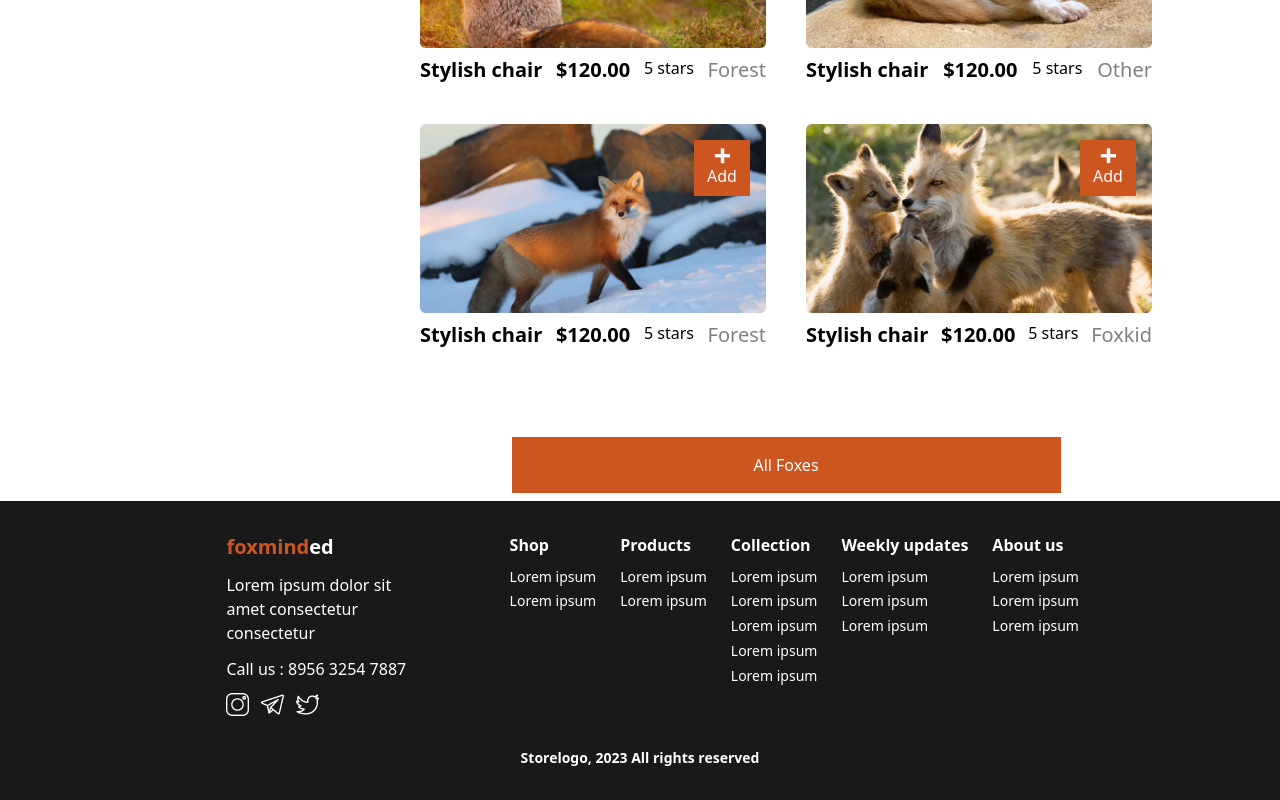
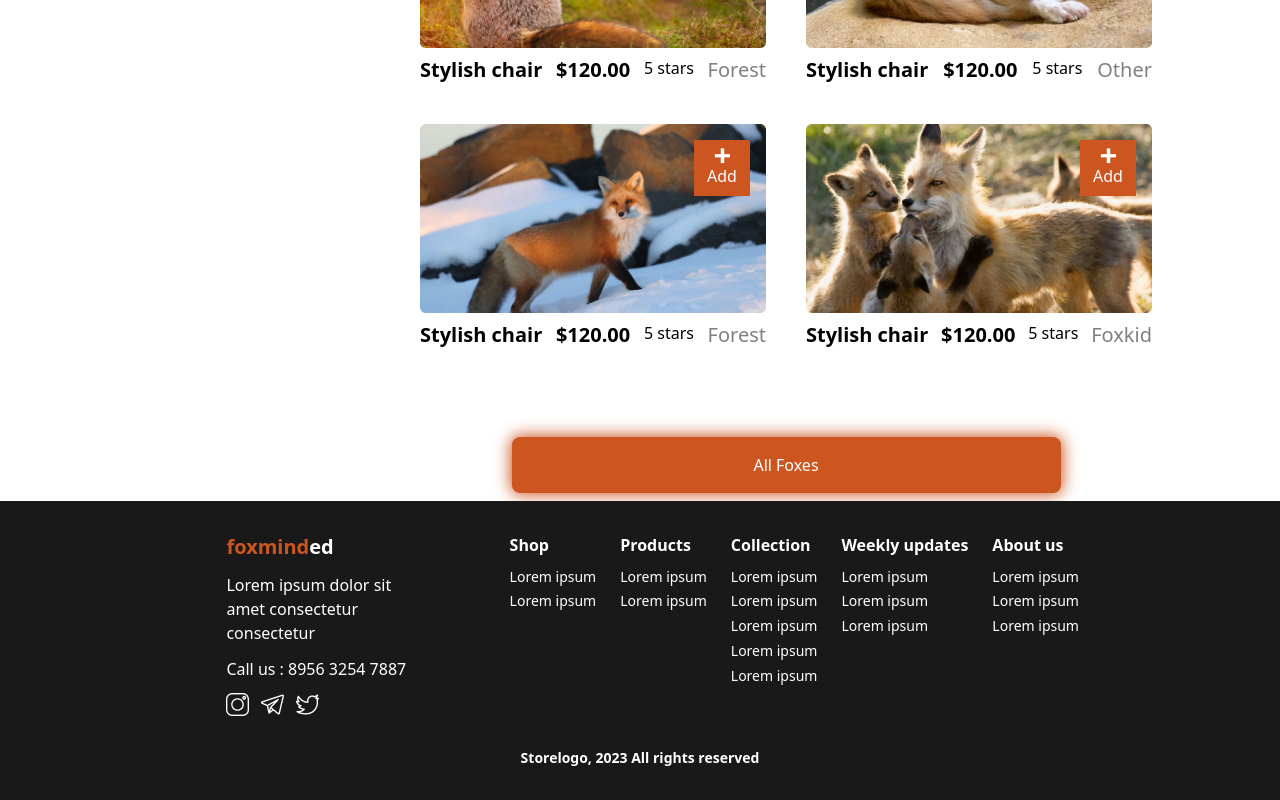
Before and after one commit to PohuliaiDanylo/Foxes-shop, a React (Vite) app: page /items in a window 1280 px wide. In both pictures the pointer is over the element "All Foxes". Built offline with nearby package versions, Linux system fonts and the light colour scheme.

Commit message:
added styles to All items page link-button

```diff
--- a/src/scss/pages/itemsPage.scss
+++ b/src/scss/pages/itemsPage.scss
@@ -139,6 +139,16 @@
     .items__container__data__wrapper__button {
       color: $primary-color;
       background: $accent-color;
+      transition: all 0.1s linear;
+
+      &:hover {
+        box-shadow: 0 0 1rem 0.1rem $accent-color;
+        border-radius: 0.5rem;
+      }
+
+      &:active {
+        scale: 0.9;
+      }
     }
   }
 }
--- a/src/scss/pages/mainPage.scss
+++ b/src/scss/pages/mainPage.scss
@@ -77,6 +77,16 @@
     text-align: center;
     padding: 1rem 0;
     margin: 2rem 1rem;
+    transition: all 0.1s linear;
+
+    &:hover {
+      box-shadow: 0 0 1rem 0.1rem $accent-color;
+      border-radius: 0.5rem;
+    }
+
+    &:active {
+      scale: 0.9;
+    }
   }
 
   .main__container__subscribe {
```
